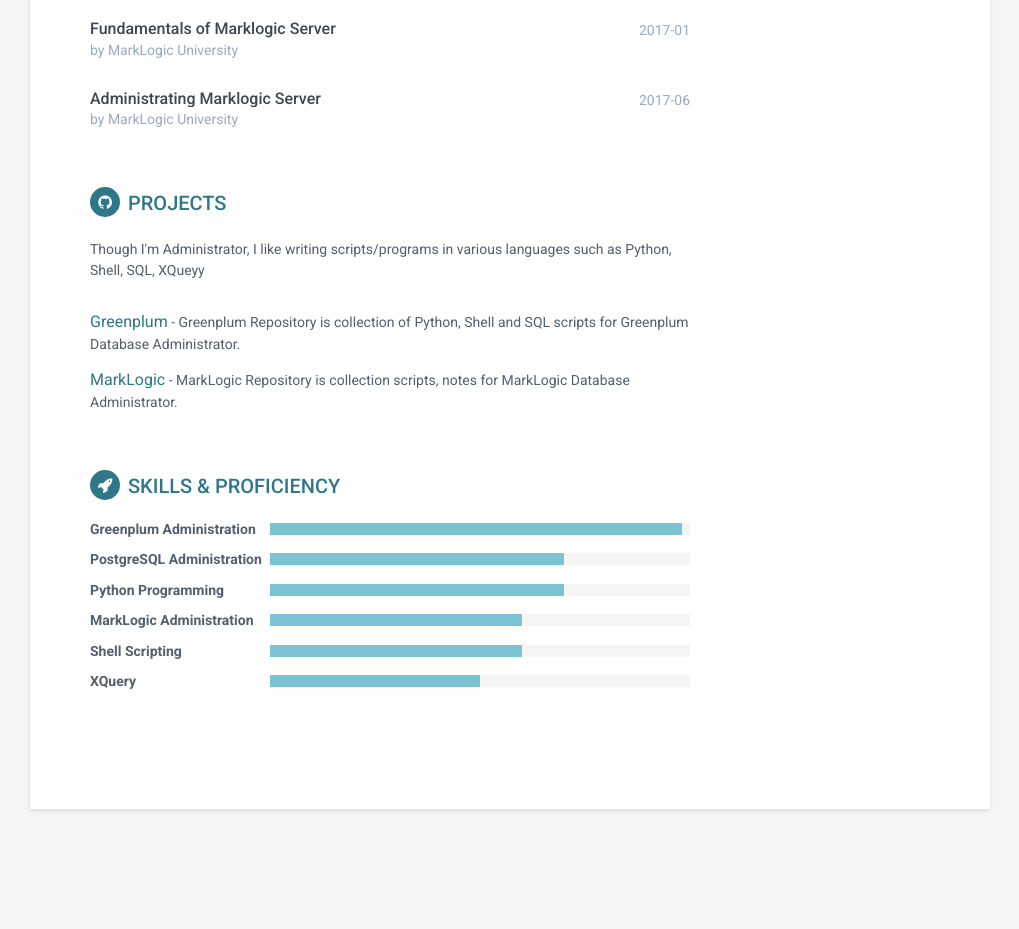
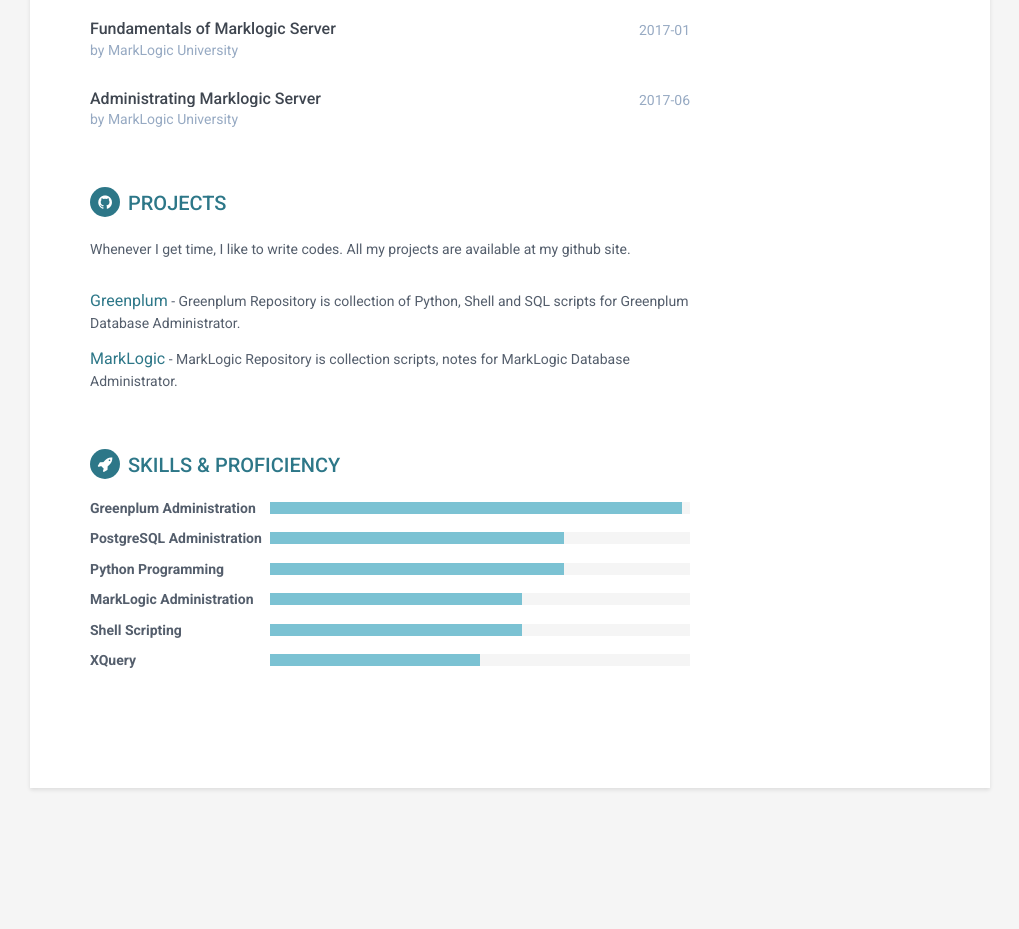
Before and after one commit to pgyogesh/online-cv, a Jekyll site: the page built from index.html, in a window 1280 px wide. Shown: the part 701-1630 px from the top of the page, without its empty margins (130-1149 px from the left). Built offline with Jekyll 4.4.1, drawn with Linux system fonts in a browser that asks for light colours; after the commit the page ends 1609 px from its top, so only the background shows below that.

Commit message:
Update projects.yml

```diff
--- a/_data/projects.yml
+++ b/_data/projects.yml
@@ -1,5 +1,5 @@
 - intro:
-  description: "Though I'm Administrator, I like writing scripts/programs in various languages such as Python, Shell, SQL, XQueyy"
+  description: "Whenever I get time, I like to write codes. All my projects are available at my github site."
 
 - project:
   title: Greenplum
```
